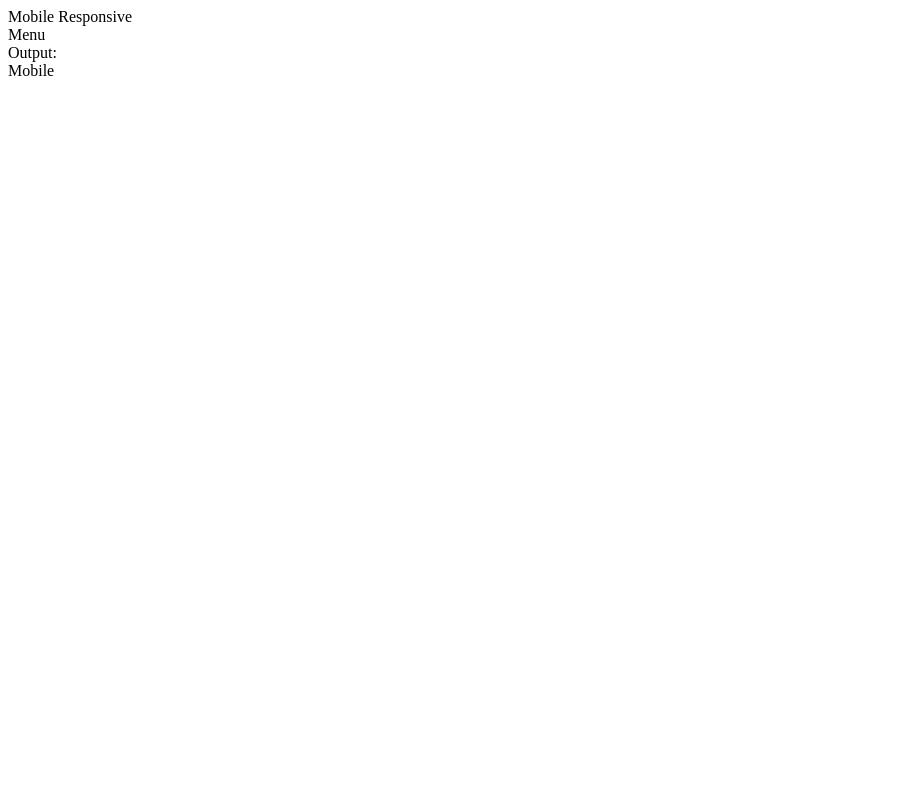
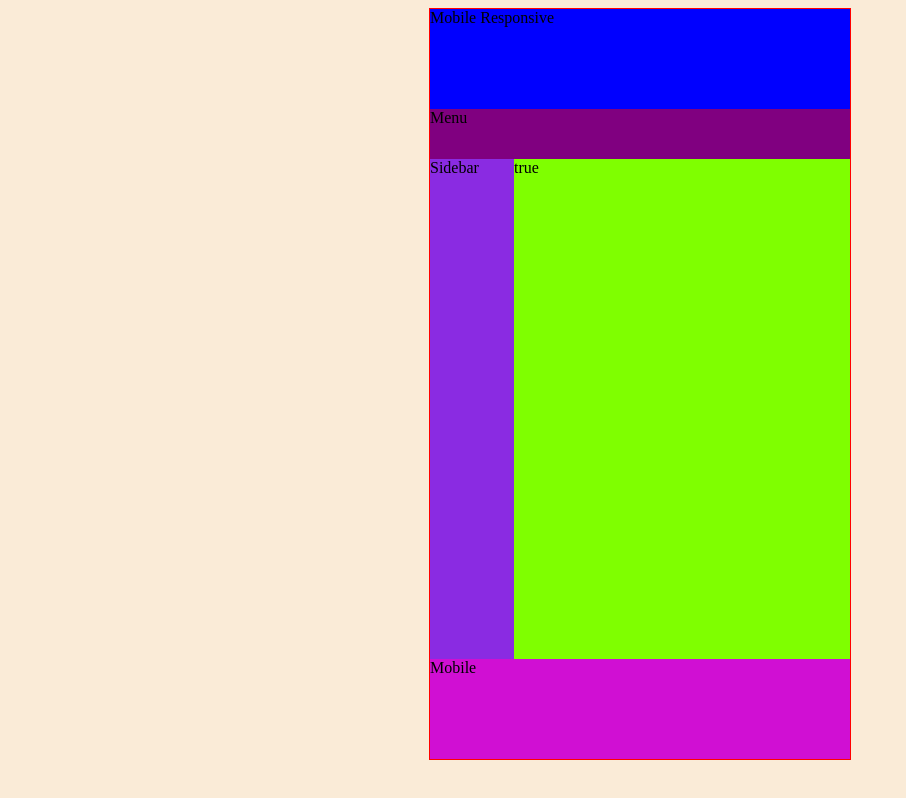
Before and after one commit to Eve9612/mobile_first_responsive-, a plain HTML site: page index.html in a window 1280 px wide. Shown: the whole page, without its empty margins (0-906 px from the left). Drawn offline with Linux system fonts and the light colour scheme.

Commit message:
connected javascript

```diff
--- a/index.html
+++ b/index.html
@@ -2,26 +2,27 @@
  <html>
 
 <head>
-    <meta name="viewport" content="width=device-width, initial-scale=1.0">
-    <title>Netflix Mobile First Responsive</title>
-    <link rel="stylesheet" href="styles.css">
+    <title> Netflix Mobile First Responsive</title>
+    <link href="styles.css" rel="stylesheet">
+    <meta name="viewport" content="width=device-width, initial-scale=1.0" />
 </head>
+
 
 <body>
     <div id="responsive">
-         <header>Mobile Responsive</header>
+        <header> Mobile Responsive</header>
         <nav>Menu</nav>
-         <div id="container">
+        <div id="container" >
+            <div id="sidebar">Sidebar</div>
             <div id="inner-container">
-                  <div id="output">Output:</div>
                 <div id="code-output"></div>
             </div>
+
         </div>
         <footer>
             Mobile
         </footer>
-
+    </div>
     <script src="script.js"></script>
-
 </body>
 </html>
--- a/script.js
+++ b/script.js
@@ -0,0 +1,28 @@
+// referencing the id named code-output in html
+let output = document.getElementById("code-output");
+//printing the value of output in the console
+console.log("output= ",output)
+
+//declaration and initialization of the variable x with the value jordan
+let x = "Evelyn";
+
+// declaration and initialization of the variable y with the value 3
+let y = 3;
+
+let z = true;
+
+x = "john";
+
+// permanently set the variable name to the value logan
+const name = "Logan";
+
+// unable to change the name value to roman
+//name = "roman"
+
+// declaration of age
+let age;
+
+// initialization of age
+age = 33;
+
+output.innerHTML= z;
--- a/styles.css
+++ b/styles.css
@@ -0,0 +1,63 @@
+#responsive{
+    width: 90%;
+    margin: 0 auto;
+    background-color: #d00fd3;
+    border: 0.5px solid red;
+    max-width: 420px;
+}
+
+header{
+    width: 100%;
+    background-color: blue;
+    height: 100px;
+}
+
+nav{
+    width: 100%;
+    background-color: purple;
+    height: 50px;
+}
+
+#container{
+    height: 500px;
+    background-color: white;
+    width: 100%;
+    display: flex;
+}
+
+footer{
+    height: 100px;
+}
+
+#sidebar{
+    background-color: blueviolet;
+    display: none;
+    height: 100%;
+}
+
+#inner-container{
+    background-color: chartreuse;
+    height: 100%;
+}
+
+@media only screen and (min-width: 421px){
+    body{
+        background-color:antiquewhite;
+    }
+
+    #sidebar{
+        background-color: blueviolet;
+        display: inline;
+        height: 100%;
+        width: 20%;
+    }
+
+    #inner-container{
+        background-color: chartreuse;
+        height: 100%;
+        width: 80%;
+    }
+
+}
+@media only screen and (min-width: 724px){
+}
```
Lines whose indentation alone changed are shown as unchanged.
